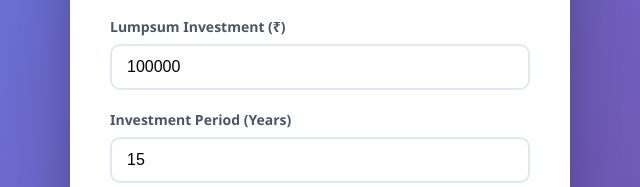
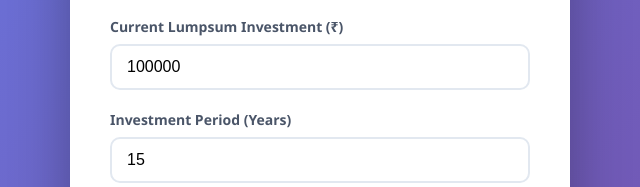
Before and after one commit to 5125/sip-lumpsum-calculator, a plain HTML site: page index.html in a window 1280 px wide. Shown: the part 325-512 px from the top of the page, 320-960 px from the left. Drawn offline with Linux system fonts and the light colour scheme.

Commit message:
Update index.html

```diff
--- a/index.html
+++ b/index.html
@@ -3,7 +3,7 @@
 <head>
     <meta charset="UTF-8">
     <meta name="viewport" content="width=device-width, initial-scale=1.0">
-    <title>SIP Calculator</title>
+    <title>Lumpsum + Steup Up SIP Calculator</title>
     <style>
         * { margin: 0; padding: 0; box-sizing: border-box; }
         body {
@@ -127,7 +127,7 @@
         </div>
 
         <div class="input-group">
-            <label>Lumpsum Investment (₹)</label>
+            <label>Current Lumpsum Investment (₹)</label>
             <input type="number" id="lumpsum" value="100000">
         </div>
 
```
